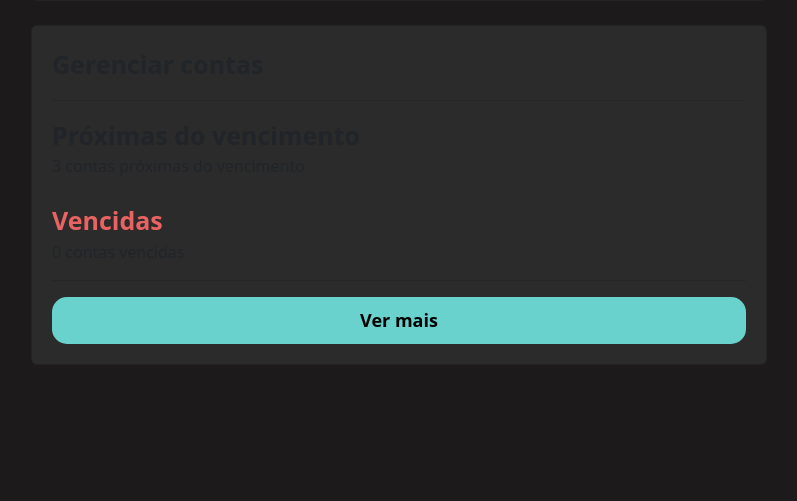
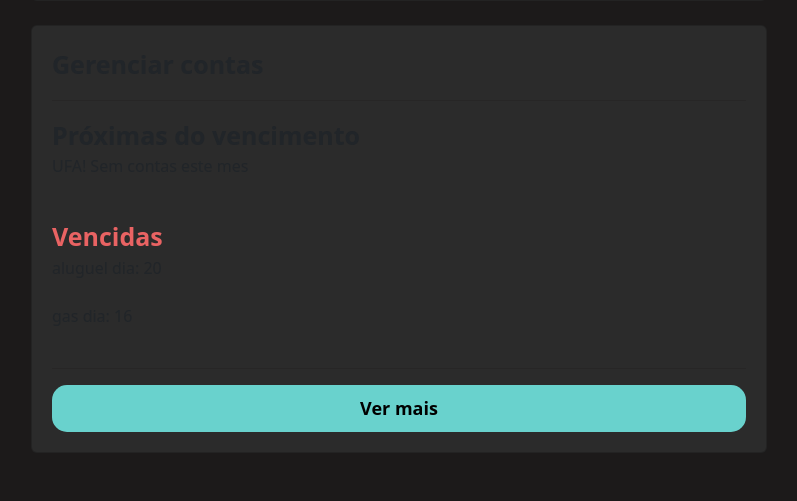
Before and after one commit to davidrobel/FINAN.CE, a Django app: page / in a window 1280 px wide. Shown: the part 1029-1530 px from the top of the page, without its empty margins (431-1228 px from the left). Before the commit the page ends 1393 px from the top, so only its background shows below. Run offline with Django 4.2, Linux system fonts and the light colour scheme; data comes from the database, SQL or seed files in the repository; both versions use the stored data as it was after the commit; tables that the repository leaves empty hold one stand-in row (values such as "Sample post").

Commit message:
STEP: Gereciar contas at home

```diff
--- a/perfil/templates/home.html
+++ b/perfil/templates/home.html
@@ -147,10 +147,27 @@
                     <hr class="hr-borda">
 
                     <span class="fonte-destaque">Próximas do vencimento</span>
-                    <span class="fonte-light">3 contas próximas do vencimento</span>
+                    {% if not contas_prox_vencimento %}
+                        <p>UFA! Sem contas este mes</p>
+                    {% else %}
+                        {% for pv in contas_prox_vencimento %}
+
+                            <span class="fonte-light"> {{pv.titulo}} dia: {{pv.dia_pagamento}}</span>
+
+                        {% endfor %}
+                    {% endif %}
+
+
                     <br>
                     <span class="fonte-destaque negativo">Vencidas</span>
-                    <span class="fonte-light">0 contas vencidas</span>
+                    {% if not contas_vencidas %}
+                        <p>UFA! Sem contas vencida este mes</p>
+                    {% else %}
+                        {% for cv in contas_vencidas %}
+                            <span class="fonte-light">{{cv.titulo}} dia: {{cv.dia_pagamento}} </span> </br>
+
+                        {% endfor %}
+                    {% endif %}
 
                     <hr class="hr-borda">
 
--- a/perfil/utils.py
+++ b/perfil/utils.py
@@ -1,4 +1,5 @@
 from extrato.models import mValores
+from contas.models import mContaPagar, mContaPaga
 from datetime import datetime
 
 def calcula_total(obj, campo):
@@ -39,3 +40,17 @@
     total_livre = total_entrada_mes - total_saida_mes
 
     return total_entrada_mes, total_saida_mes, total_livre
+
+
+def gerenciar_contas():
+    MES_ATUAL = datetime.now().month
+    DIA_ATUAL = datetime.now().day
+
+    todas_contas = mContaPagar.objects.all()
+    contas_pagas = mContaPaga.objects.filter(data_pagamento__month = MES_ATUAL).values('conta')
+    contas_vencidas = todas_contas.filter(dia_pagamento__lt = DIA_ATUAL).exclude(id__in = contas_pagas)
+    contas_prox_vencimento = todas_contas.filter(dia_pagamento__lte = DIA_ATUAL + 5).filter(dia_pagamento__gt = DIA_ATUAL).exclude(id__in = contas_pagas)
+    restantes = todas_contas.exclude(id__in = contas_vencidas).exclude(id__in = contas_prox_vencimento).exclude(id__in = contas_pagas)
+    #pagas = todas_contas.exclude(id__in = contas_vencidas).exclude(id__in = contas_prox_vencimento).exclude(id__in = restantes)
+
+    return contas_vencidas, contas_prox_vencimento
--- a/perfil/views.py
+++ b/perfil/views.py
@@ -3,9 +3,10 @@
 from .models import mConta, mCategoria
 from django.contrib import messages
 from django.contrib.messages import constants
-from .utils import calcula_total, calcula_equilibrio_financerio, saldo_despesas
+from .utils import calcula_total, calcula_equilibrio_financerio, saldo_despesas, gerenciar_contas
 from extrato.models import mValores
 from datetime import datetime
+from contas.views import ver_contas
 
 # Create your views here.
 def home (request):
@@ -22,6 +23,11 @@
 
     total_contas = calcula_total(contas, 'valor')
 
+    contas_vencidas, contas_prox_vencimento = gerenciar_contas()
+
+
+
+
     return render(request, 'home.html', {'contas': contas,
                                          'total_contas':total_contas,
                                          'total_saidas':total_saidas,
@@ -30,7 +36,9 @@
                                          'percentual_gastos_nao_essenciais': int(percentual_gastos_nao_essenciais),
                                          'total_entrada_mes' : total_entrada_mes,
                                          'total_saida_mes': total_saida_mes,
-                                         'total_livre': total_livre})
+                                         'total_livre': total_livre,
+                                         'contas_vencidas': contas_vencidas,
+                                         'contas_prox_vencimento': contas_prox_vencimento})
 
 
 
```
Also changed, not shown: db.sqlite3.
